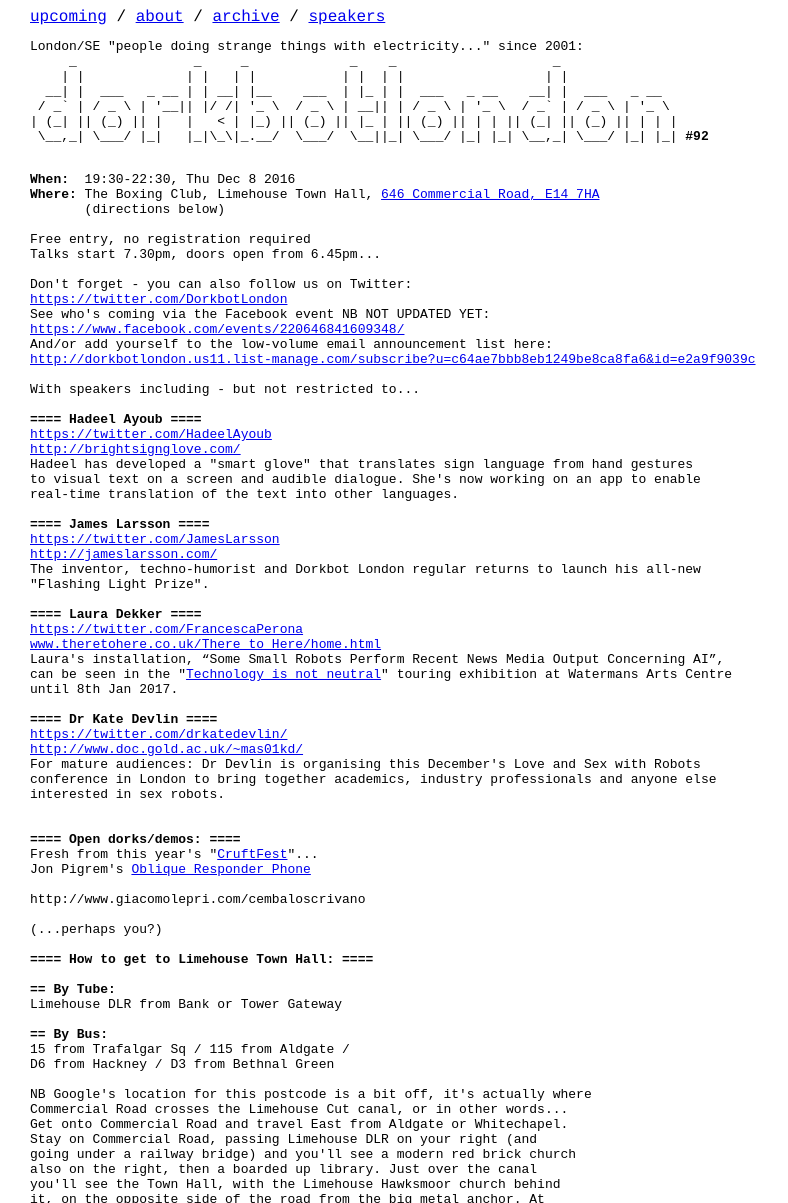
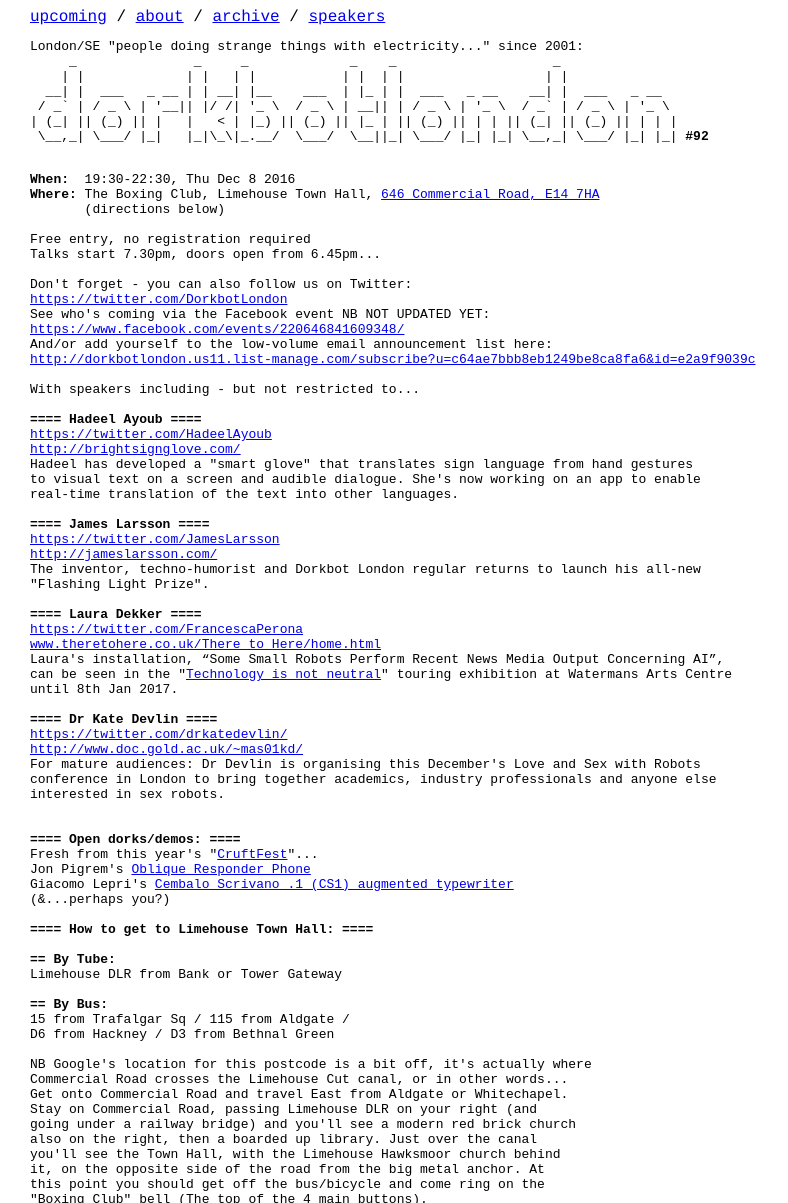
Before and after one commit to dorkbotlondon/dorkbotlondon.github.io, a Jekyll site: the page built from _posts/2016-12-08-92.html, in a window 1280 px wide, cut to the strip 0-1203 px from the top of the page. Shown: the whole strip, without its empty margins (0-788 px from the left). Built offline with Jekyll 4.4.1, drawn with Linux system fonts in a browser that asks for light colours; Markdown is read by kramdown in place of the engine named in the settings; a script that is not in the unit is left out.

Commit message:
Update 2016-12-08-92.html

```diff
--- a/_posts/2016-12-08-92.html
+++ b/_posts/2016-12-08-92.html
@@ -51,7 +51,5 @@ interested in sex robots.
 <b>==== Open dorks/demos: ====</b>
 Fresh from this year's "<a href="https://vimeo.com/tag:cruftfest">CruftFest</a>"...
 Jon Pigrem's <a href="https://twitter.com/obliqueresponse">Oblique Responder Phone</a>
-
-http://www.giacomolepri.com/cembaloscrivano
-
-(...perhaps you?)
+Giacomo Lepri's <a href="http://www.giacomolepri.com/cembaloscrivano">Cembalo Scrivano .1 (CS1) augmented typewriter</a>
+(&amp;...perhaps you?)
```
